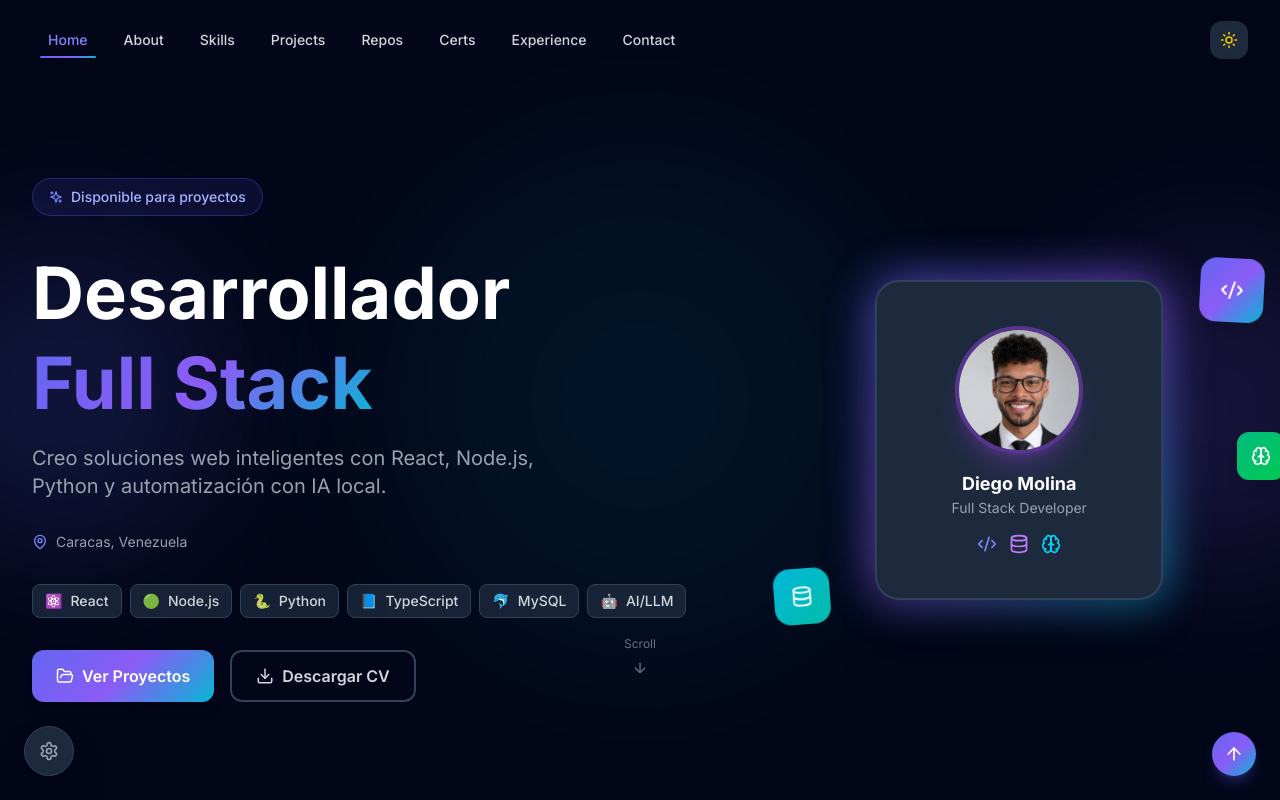
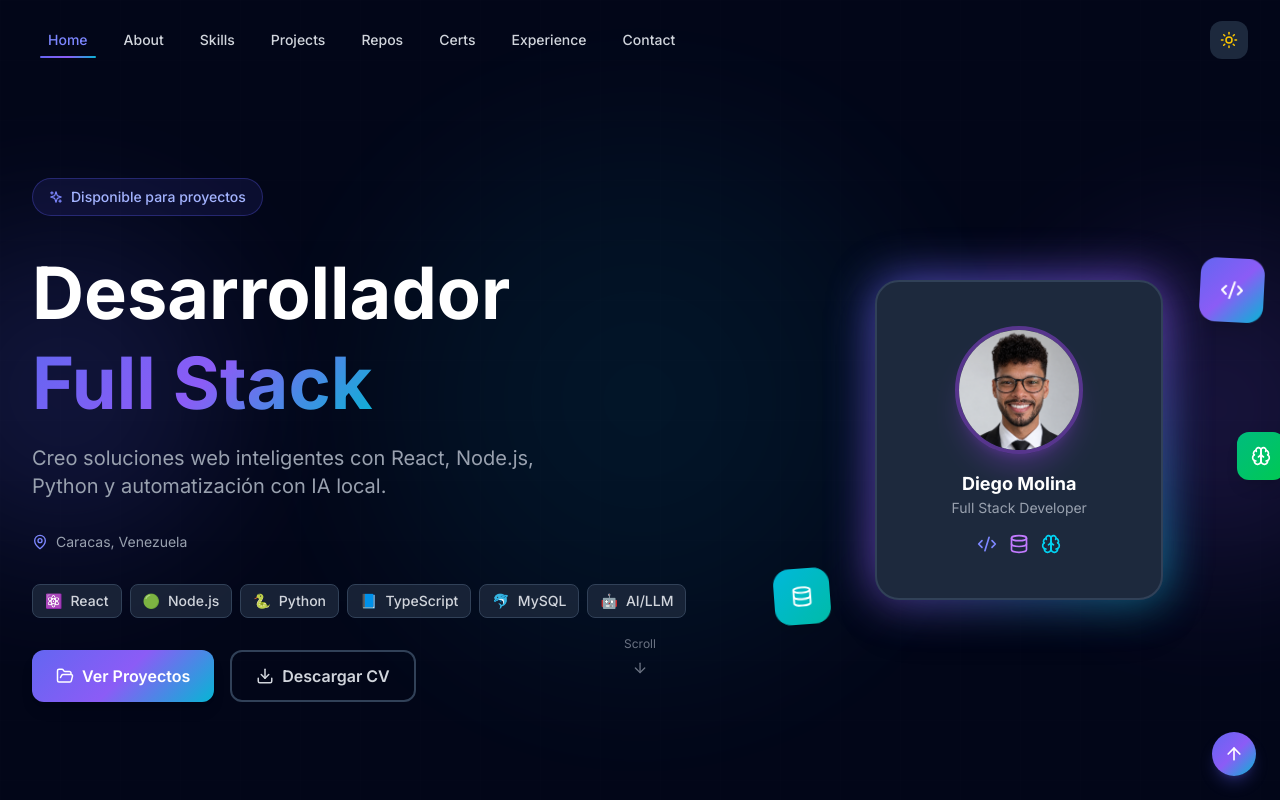
Before and after one commit to oDISEo-cpu/Portafolio, a React (Vite) app: page / in a window 1280 px wide. Shown: the top 800 px of the page. Built offline with nearby package versions, Linux system fonts and the light colour scheme.

Commit message:
Eliminacion del boton de edicion

```diff
--- a/src/App.tsx
+++ b/src/App.tsx
@@ -12,7 +12,6 @@ import Certificates from "./components/Certificates";
 import Experience from "./components/Experience";
 import Contact from "./components/Contact";
 import Footer from "./components/Footer";
-import AdminButton from "./components/AdminButton";
 
 export default function App() {
   const [isLoading, setIsLoading] = useState(true);
@@ -68,7 +67,6 @@ export default function App() {
               <Contact darkMode={darkMode} />
             </main>
             <Footer darkMode={darkMode} />
-            <AdminButton darkMode={darkMode} />
           </motion.div>
         )}
       </div>
```
